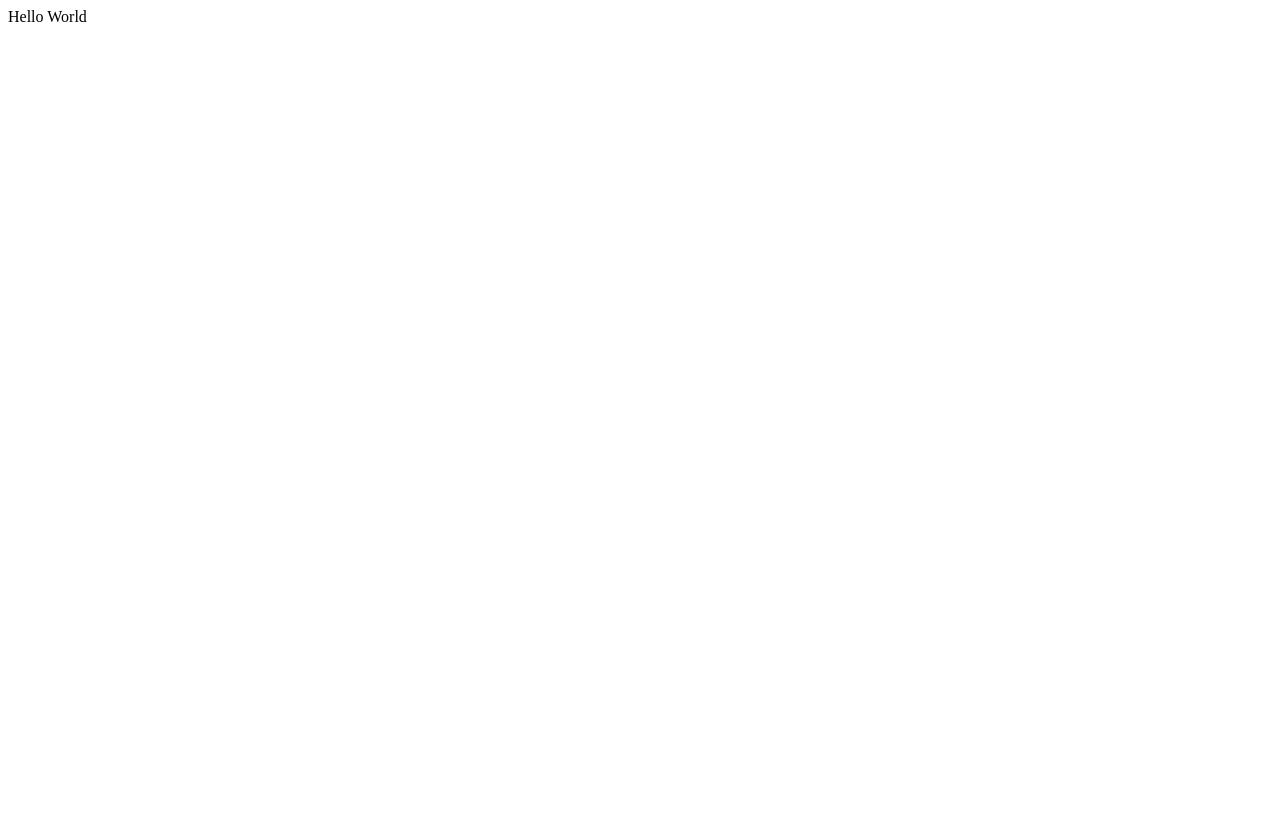
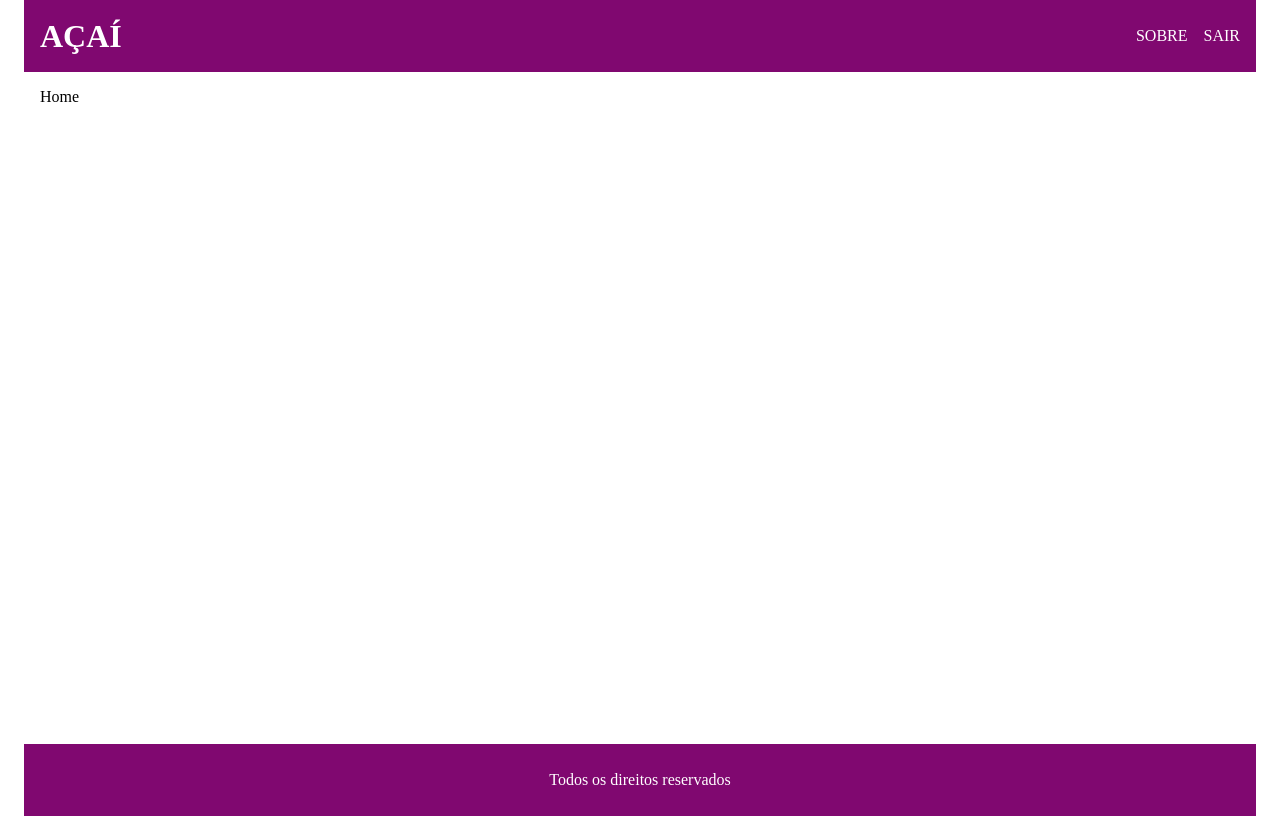
Before and after one commit to pablohpaiva22/acai, a React (Create React App) app: page / in a window 1280 px wide. Built offline with nearby package versions, Linux system fonts and the light colour scheme.

Commit message:
creating footer e home

```diff
--- a/src/App.js
+++ b/src/App.js
@@ -1,7 +1,17 @@
 import React from "react";
+import Header from "./components/Header";
+import "./App.css";
+import Footer from "./components/Footer";
+import Home from "./components/Home";
 
 function App() {
-  return <div>Hello World</div>;
+  return (
+    <>
+      <Header />
+      <Home />
+      <Footer />
+    </>
+  );
 }
 
 export default App;
--- /dev/null
+++ b/src/components/Footer.js
@@ -0,0 +1,12 @@
+import React from "react";
+import styles from "./Footer.module.css";
+
+const Footer = () => {
+  return (
+    <footer className={`${styles.footer} container`}>
+      Todos os direitos reservados
+    </footer>
+  );
+};
+
+export default Footer;
--- /dev/null
+++ b/src/components/Footer.module.css
@@ -0,0 +1,9 @@
+.footer {
+  height: 5vh;
+  background-color: #800870;
+  color: #fff;
+  text-align: center;
+  display: flex;
+  justify-content: center;
+  align-items: center;
+}
--- a/src/components/Header.module.css
+++ b/src/components/Header.module.css
@@ -4,6 +4,7 @@
   align-items: center;
   background: #800870;
   color: #fff;
+  height: 5vh;
 }
 
 .nav {
--- /dev/null
+++ b/src/components/Home.js
@@ -0,0 +1,8 @@
+import React from "react";
+import styles from "./Home.module.css";
+
+const Home = () => {
+  return <div className={`${styles.home} container`}>Home</div>;
+};
+
+export default Home;
--- /dev/null
+++ b/src/components/Home.module.css
@@ -0,0 +1,3 @@
+.home {
+  height: 80vh;
+}
```
